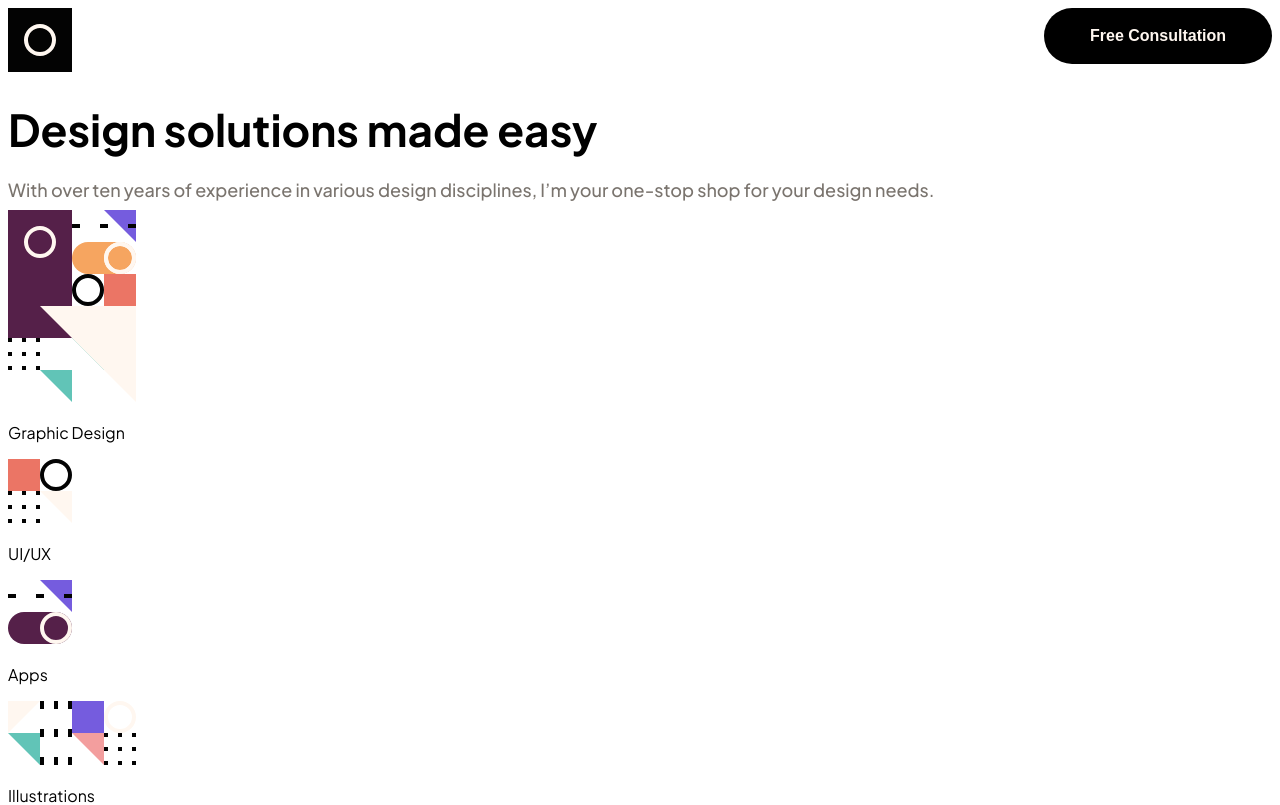
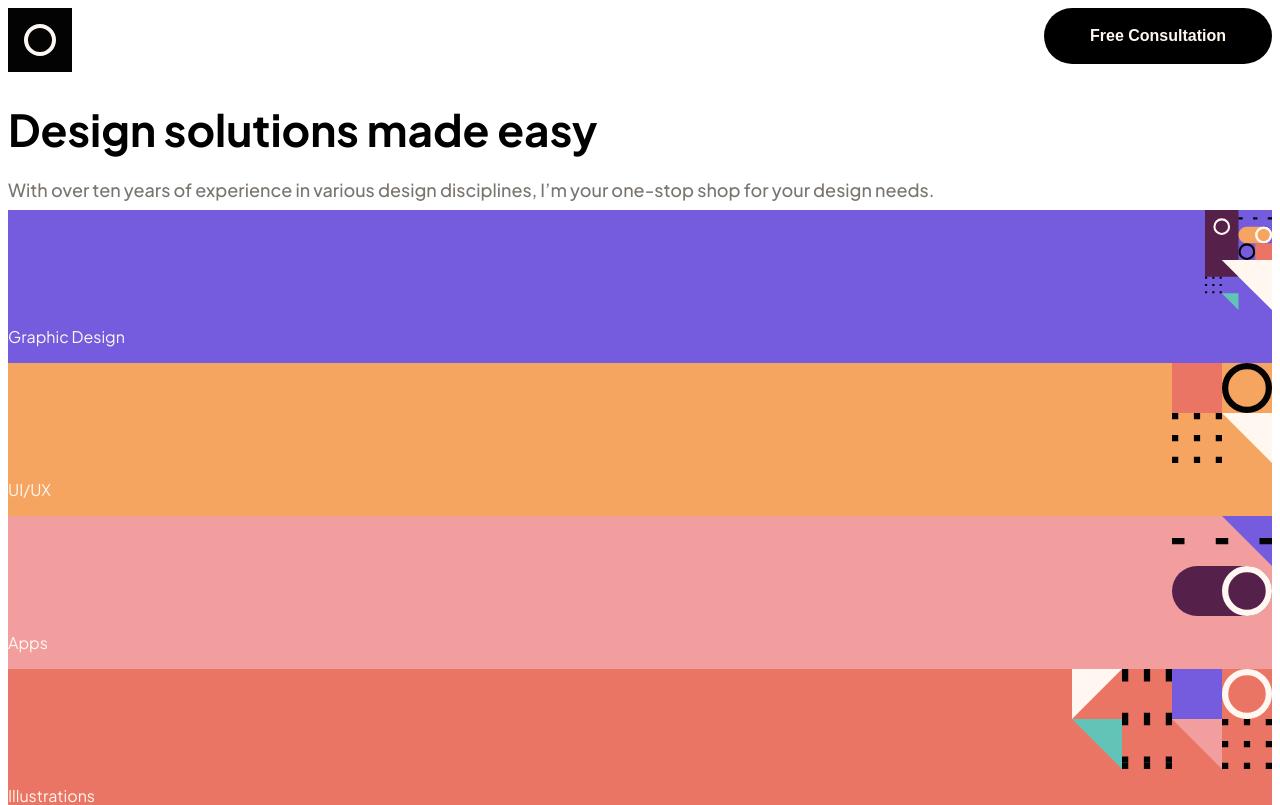
Before and after one commit to Ramaj57/single-page-design-portfolio, an Angular app in the folder single-page-design-portfolio/: page / in a window 1280 px wide. Shown: the top 805 px of the page. Built offline with nearby package versions, Linux system fonts and the light colour scheme.

Commit message:
added ngstyle for background color to grid-card component and styled card

```diff
--- a/single-page-design-portfolio/src/app/app.component.html
+++ b/single-page-design-portfolio/src/app/app.component.html
@@ -3,7 +3,7 @@
 <p class="exp-para">With over ten years of experience in various design disciplines, I’m your one-stop shop for your design needs.</p>
 <div class="grid-container">
     @for (genre of genres; track genre.name) {
-        <app-grid-card [name]="genre.name" [image]="genre.image"/>
+        <app-grid-card [name]="genre.name" [image]="genre.image" [gridColor]="genre.backgroundColor"/>
     }
 </div>
 <app-resume-card/>
--- a/single-page-design-portfolio/src/app/grid-card/grid-card.component.css
+++ b/single-page-design-portfolio/src/app/grid-card/grid-card.component.css
@@ -0,0 +1,10 @@
+.card-flex-container{
+   display:flex;
+   flex-direction: column;
+   color:var(--head-text2)
+}
+
+img{
+    height: 100px;
+    align-self: flex-end;
+}
--- a/single-page-design-portfolio/src/app/grid-card/grid-card.component.html
+++ b/single-page-design-portfolio/src/app/grid-card/grid-card.component.html
@@ -1,4 +1,4 @@
-<div class="card-flex-container">
+<div class="card-flex-container" [ngStyle]="{'background-color': gridColor()}">
     <img [src]="image()" alt="not yet">
     <p>{{name()}}</p>
 </div>
--- a/single-page-design-portfolio/src/app/grid-card/grid-card.component.ts
+++ b/single-page-design-portfolio/src/app/grid-card/grid-card.component.ts
@@ -1,14 +1,15 @@
-import { Component, input, signal } from '@angular/core';
+import { NgStyle } from '@angular/common';
+import { Component, input } from '@angular/core';
 
 @Component({
   selector: 'app-grid-card',
   standalone: true,
-  imports: [],
+  imports: [NgStyle],
   templateUrl: './grid-card.component.html',
   styleUrl: './grid-card.component.css'
 })
 export class GridCardComponent {
 name = input<string>('');
 image = input<string>('');
-backgroundColor = input<string>('');
+gridColor = input<string>('');
 }
```
